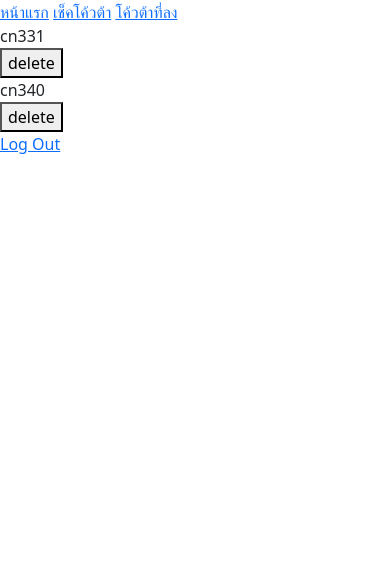
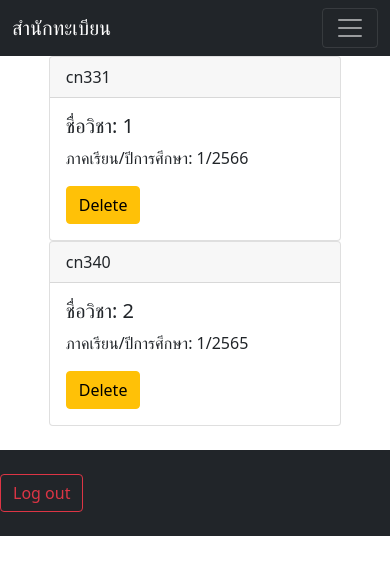
Before and after one commit to 6410685116/cn331-as2, a Django app: page /listquota/ in a window 390 px wide. Shown: the top 575 px of the page. Run offline with Django 4.2, Linux system fonts and the light colour scheme; a user stored in the database is signed in; data comes from the database, SQL or seed files in the repository; both versions use the stored data as it was after the commit.

Commit message:
update frontend

```diff
--- /dev/null
+++ b/Register/Static/base.css
@@ -0,0 +1,3 @@
+body {
+    background-image: url("/../image/bookshelves-wallpaper-1920x1080.jpg");
+   }
--- a/Register/Templates/Register/base.html
+++ b/Register/Templates/Register/base.html
@@ -9,11 +9,51 @@
     {% endblock %}
 </head>
 <body>
-    <a href="/registrar">หน้าแรก</a>
-    <a href="/quota">เช็คโค้วต้า</a>
-    <a href="/listquota">โค้วต้าที่ลง</a>
+    <nav class="navbar navbar-expand-lg navbar-dark bg-dark">
+        <div class="container-fluid">
+          <a class="navbar-brand" href="/registrar">สำนักทะเบียน</a>
+          <button class="navbar-toggler" type="button" data-bs-toggle="collapse" data-bs-target="#navbarNavAltMarkup" aria-controls="navbarNavAltMarkup" aria-expanded="false" aria-label="Toggle navigation">
+            <span class="navbar-toggler-icon"></span>
+          </button>
+          <div class="collapse navbar-collapse" id="navbarNavAltMarkup">
+            <div class="navbar-nav">
+              <a class="nav-link" href="/quota">ดูรายวิชา</a>
+              <a class="nav-link" href="/listquota">รายวิชาที่ลง</a>
+            </div>
+          </div>
+        </div>
+      </nav>
     {% block body %}
     {% endblock %}
-    <a href="{% url 'logout' %}">Log Out</a>
+    <!-- Button trigger modal -->
+<br>
+<!-- <button type="button" class="btn btn-outline-danger" data-bs-toggle="modal" data-bs-target="#exampleModal">
+    Log out
+  </button> -->
+
+  <!-- Modal -->
+  <!-- <div class="modal fade" id="exampleModal" tabindex="-1" aria-labelledby="exampleModalLabel" aria-hidden="true">
+    <div class="modal-dialog">
+      <div class="modal-content">
+        <div class="modal-header">
+          <h5 class="modal-title" id="exampleModalLabel">Log out</h5>
+          <button type="button" class="btn-close" data-bs-dismiss="modal" aria-label="Close"></button>
+        </div>
+        <div class="modal-body">
+            Are you sure?
+        </div>
+        <div class="modal-footer">
+          <button type="button" class="btn btn-secondary" data-bs-dismiss="modal">Close</button>
+          <button type="button" class="btn btn-outline-danger" href="{% url 'logout' %}">Log out</button>
+        </div>
+      </div>
+    </div>
+  </div> -->
+  <!-- <div class="card-footer bg-dark">
+    <a class="btn btn-outline-danger" href="{% url 'logout' %}" role="button">Log out</a>
+  </div> -->
+  <footer id="sticky-footer" class="flex-shrink-0 py-4 bg-dark text-white-50">
+    <a class="btn btn-outline-danger" href="{% url 'logout' %}" role="button">Log out</a>
+  </footer>
 </body>
 </html>
--- a/Register/Templates/Register/listquota.html
+++ b/Register/Templates/Register/listquota.html
@@ -5,15 +5,27 @@
 {% endblock %}
 {% block body %}
     <div class="row g-0">
+
         {%for i in enrolled_courses%}
-            <div class="col-sm-6 col-md-8">{{i.course}}</div>
-            <form method = "post" action = "{% url 'delete' i.id %}">
-                {% csrf_token %}
-                <div class="col-6 col-md-4">
-                    <button type="submit">delete</button>
-                    {{message}}
+        <div class="container">
+            <div class="card w-75 mx-auto">
+                <div class="card-header">
+                    {{i.course}}
                 </div>
-            </form>
+                <div class="card-body">
+                  <h5 class="card-title">ชื่อวิชา: {{i.id_course}} </h5>
+                  <p class="card-text">ภาคเรียน/ปีการศึกษา: {{i.Semester}}/{{i.Year}}</p>
+
+                    <form method = "post" action = "{% url 'delete' i.id %}">
+                        {% csrf_token %}
+                            <div class="col-6 col-md-4">
+                                <button type="submit" class="btn btn-warning">Delete</button>
+                                {{message}}
+                            </div>
+                    </form>
+                 </div>
+            </div>
+        </div>
         {% endfor %}
     </div>
 {% endblock %}
--- a/Register/Templates/Register/quota.html
+++ b/Register/Templates/Register/quota.html
@@ -8,7 +8,6 @@
     {% csrf_token %}
     <thead>
         <tr>
-            <th scope="col">ลำดับ</th>
             <th scope="col">รหัสวิชา</th>
             <th scope="col">ชื่อวิชา</th>
             <th scope="col">ภาคเรียน</th>
@@ -21,8 +20,7 @@
     <tbody>
     {% for course in all_course %}
         <tr>
-            <th scope="row">{{course.id}}</th>
-            <td>{{course.course}}</td>
+            <th scope="row">{{course.course}}</th>
             <td>{{course.id_course}}</td>
             <td>{{course.Semester}}</td>
             <td>{{course.Year}}</td>
@@ -32,7 +30,7 @@
                 <form method="post" action="{% url 'add_student' course.id %}">
                     {% csrf_token %}
                     <td>
-                        <button type="submit">Register</button>
+                        <button type="submit" class="btn btn-success">Register</button>
                     </td>
                 </form>
             {% else %}
--- a/Register/views.py
+++ b/Register/views.py
@@ -9,11 +9,21 @@ from django.urls import reverse
 
 # Create your views here.
 
+# def registrar(request):
+#     user = request.user
+#     student = Student.objects.get(user=user)
+#     return render(request, 'Register/archive.html',{
+#         'student': student,
+#         # 'add': Subject.objects.filter(student=student).all(),
+#         # 'not_add': Subject.objects.exclude(student=student).all(),
+#         # 'allcourse' : Subject.objects.all(),
+#     })
+
 def registrar(request):
     user = request.user
-    student = Student.objects.get(user=user)
+    student = get_object_or_404(Student, user=user)
     return render(request, 'Register/archive.html',{
-        'student': student,
+        'student': Student.objects.all(),
         # 'add': Subject.objects.filter(student=student).all(),
         # 'not_add': Subject.objects.exclude(student=student).all(),
         # 'allcourse' : Subject.objects.all(),
@@ -162,6 +172,5 @@ def delete(request, course_id):
 
 def logout_view(request):
     logout(request)
-    return render(request, 'User/login.html', {
-        'message': 'Logged out'
-    })
+    messages.success(request, ("I'm out"))
+    return redirect('/')
--- a/User/templates/User/login.html
+++ b/User/templates/User/login.html
@@ -8,7 +8,7 @@
 
 
 <h2 class ="text-center">Login Form</h2>
-
+<br>
 <form action="{% url 'login' %}" method="post">
   {% csrf_token %}
 
```
Also changed, not shown: Register/Templates/Register/archive.html (+13 -0 lines), User/templates/User/base.html (+9 -3 lines), Register/image/bookshelves-wallpaper-1920x1080.jpg (added), db.sqlite3.
